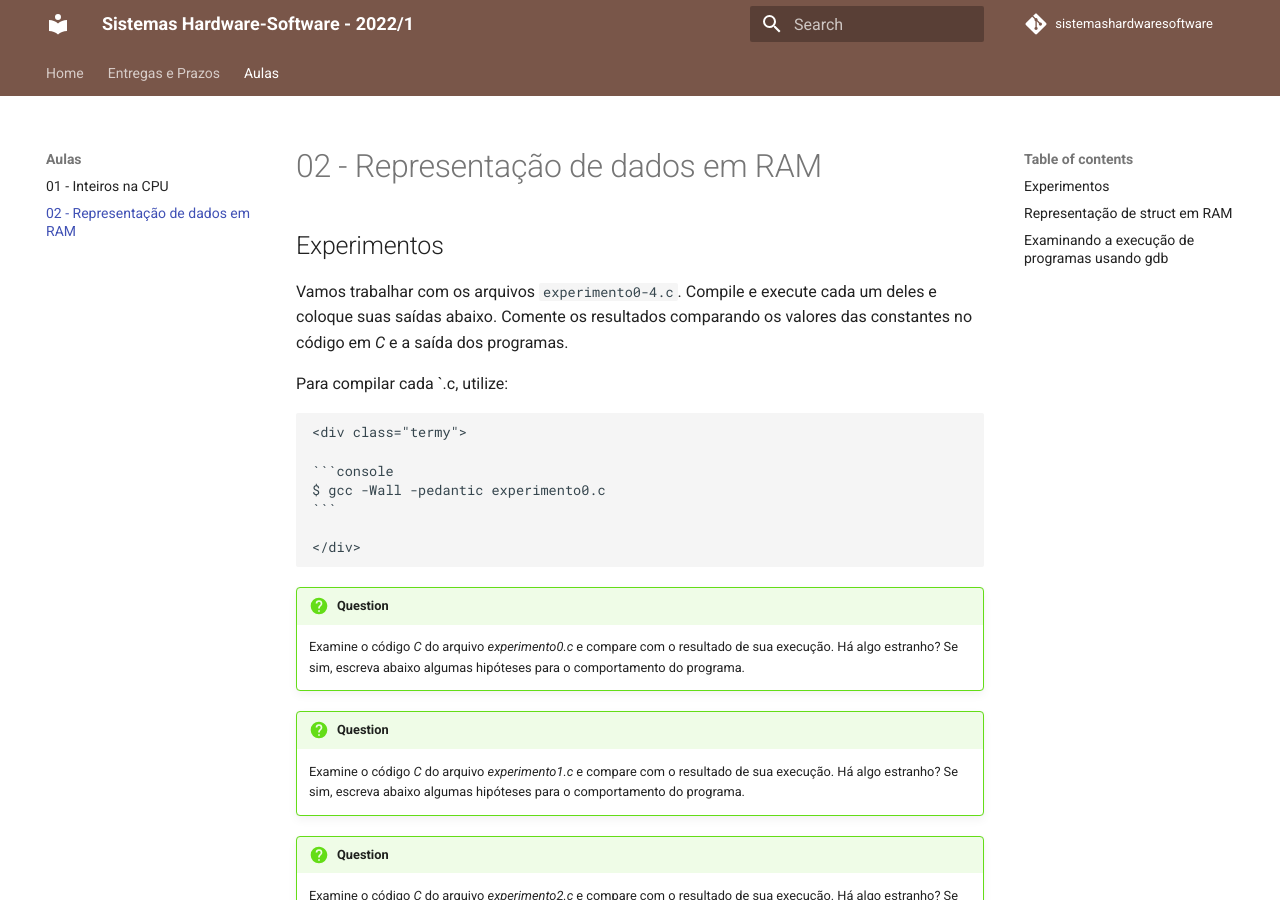
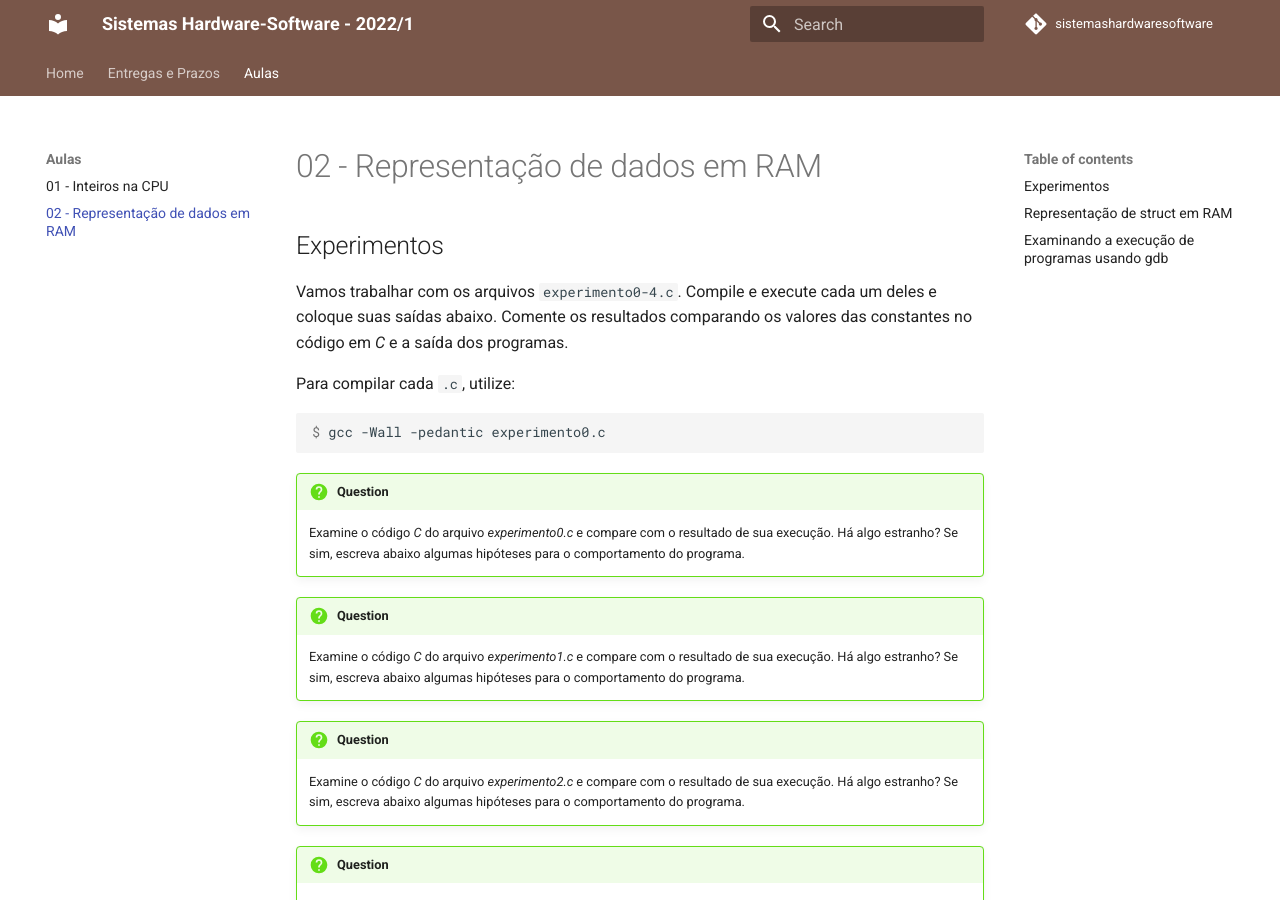
Before and after one commit to Insper/SistemasHardwareSoftware, an MkDocs documentation site: the page built from material/aulas/02-ram/index.md, in a window 1280 px wide and 900 px high. Built offline with MkDocs 1.6.1 and Material for MkDocs 9.7.7, drawn with Linux system fonts in a browser that asks for light colours; nearby versions of some CDN libraries; comment, search, counter and statistics services are not loaded.

Commit message:
update 02

````diff
--- a/material/aulas/02-ram/index.md
+++ b/material/aulas/02-ram/index.md
@@ -4,15 +4,15 @@
 
 Vamos trabalhar com os arquivos `experimento0-4.c`. Compile e execute cada um deles e coloque suas saídas abaixo. Comente os resultados comparando os valores das constantes no código em *C* e a saída dos programas.
 
-Para compilar cada `.c, utilize:
+Para compilar cada `.c`, utilize:
 
-    <div class="termy">
+<div class="termy">
 
-    ```console
-    $ gcc -Wall -pedantic experimento0.c
-    ```
+```console
+$ gcc -Wall -pedantic experimento0.c
+```
 
-    </div>
+</div>
 
 !!! question medium
     Examine o código *C* do arquivo *experimento0.c* e compare com o resultado de sua execução. Há algo estranho? Se sim, escreva abaixo algumas hipóteses para o comportamento do programa.
````
